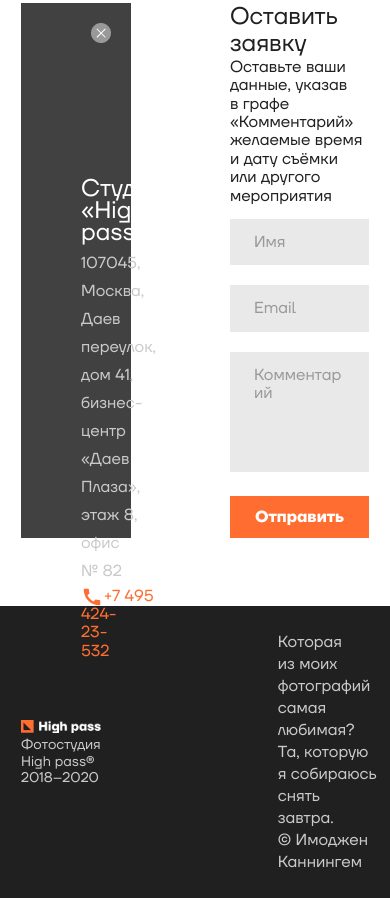
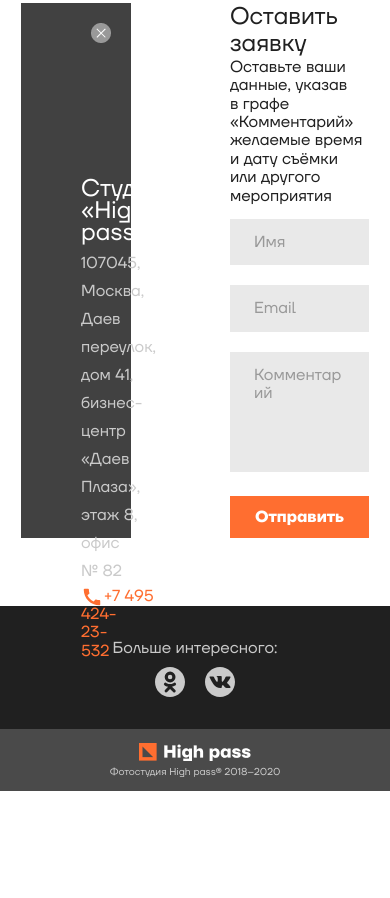
Before and after one commit to chegodaevvl/highphoto, a website: page src/index.html in a window 390 px wide. Shown: the part 3527-4425 px from the top of the page. After the commit the page ends 4318 px from the top, so only its background shows below. Drawn offline with nearby package versions, Linux system fonts and the light colour scheme; files that its build step writes are made by us from their sources; files whose address does not match are found by name.

Commit message:
Footer adaptation implemented

```diff
--- a/src/index.html
+++ b/src/index.html
@@ -308,6 +308,14 @@
                 </div>
             </div>
         </div>
+        <div class="footer__bottom">
+            <div class="footer__logoimg">
+                <img src="img/Logo.png" alt="" class="footer__logoImg">
+            </div>
+            <div class="footer__copyrightbottom">
+                Фотостудия High pass&reg; 2018&ndash;2020
+            </div>
+        </div>
     </footer>
 </body>
 </html>
--- a/src/styles/_footer.scss
+++ b/src/styles/_footer.scss
@@ -65,6 +65,27 @@
         gap: 20px;
     }
 
+    &__bottom {
+        display: none;
+        background-color: $backgroundField;
+        padding-top: 14px;
+        padding-bottom: 14px;
+        grid-template-columns: auto;
+        grid-template-rows: repeat(2, auto);
+        justify-content: center;
+        align-items: center;
+    }
+
+    &__logoimg {
+        justify-self: center;
+    }
+
+    &__copyrightbottom {
+        color: $lightGreyColor;
+        font-size: 10px;
+        font-weight: 400;
+    }
+
 }
 
 .socialWrapper {
@@ -78,6 +99,68 @@ use.icon {
     transition: fill .4s ease;
 }
 
-// use.icon:hover {
-//     fill: $hoverColor;
-// }
+// Adaptation for tablet screen
+
+@media (max-width: 1352px) {
+    .footer {
+
+        &__grid {
+            gap: 69px;
+        }
+
+        &__logo {
+            margin-right: 40px;
+        }
+
+    }
+}
+
+// Adapatation for modern phone
+
+@media (max-width: 1000px) {
+
+    .footer {
+
+        &__grid {
+            grid-template-columns: repeat(2, auto);
+        }
+
+        &__quote {
+            display: none;
+        }
+
+        &__social {
+            justify-self: end;
+        }
+    }
+
+}
+
+// Adaptation for small phone
+
+@media (max-width: 765px) {
+
+	.footer {
+
+        padding: 0;
+
+        &__grid {
+            grid-template-columns: auto;
+            padding-top: 31px;
+            padding-bottom: 32px;
+        }
+
+        &__logo {
+            display: none;
+        }
+
+        &__social {
+            justify-self: center;
+        }
+
+        &__bottom {
+            display: grid;
+        }
+
+	}
+}
```
